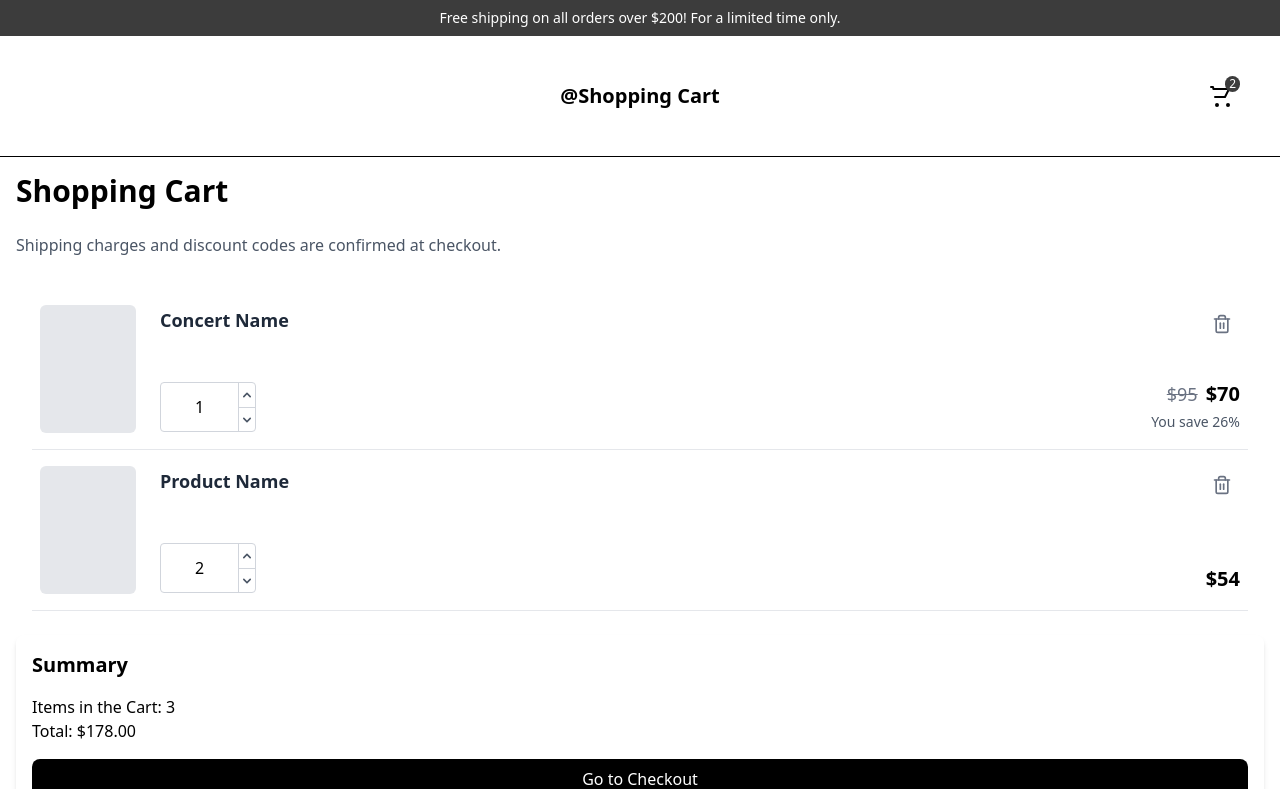
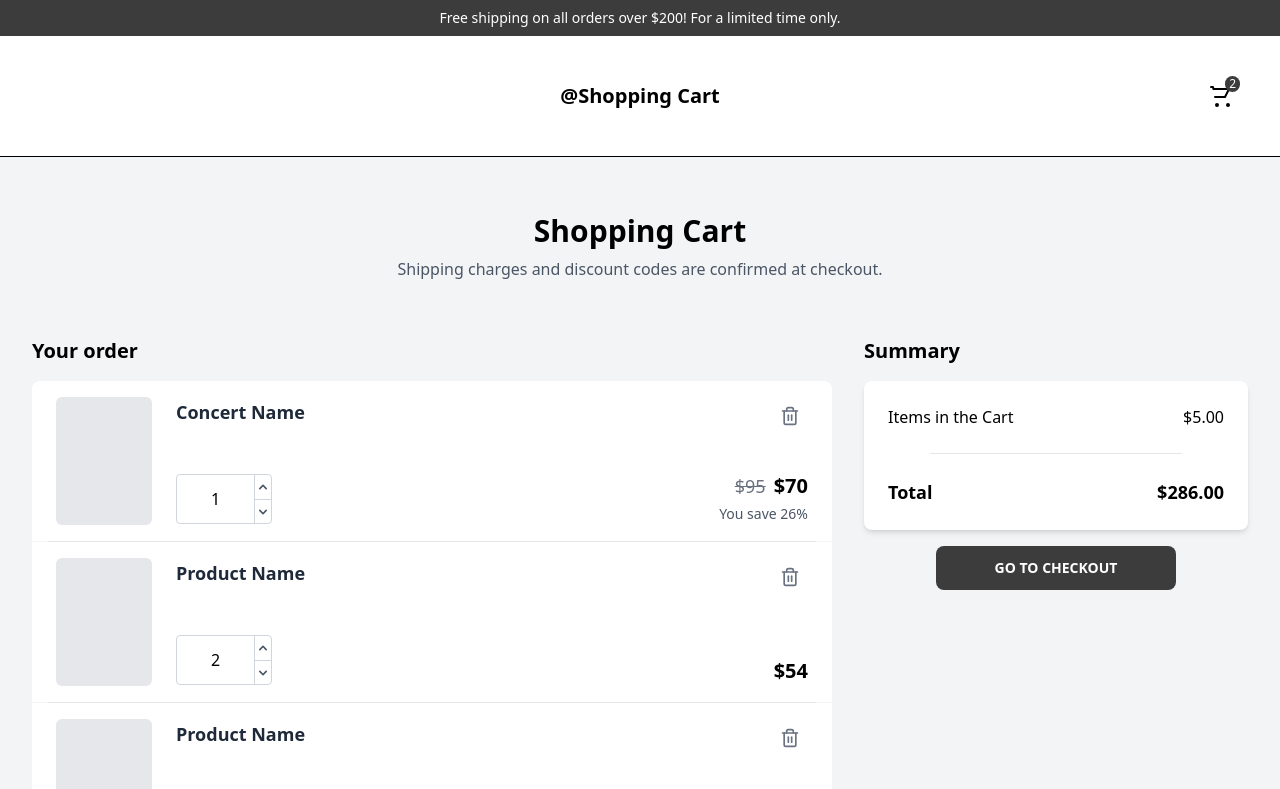
Before and after one commit to Sconde04/Shopping-Cart-Project, a React (Vite) app: page /cart in a window 1280 px wide. Shown: the top 789 px of the page. Built offline with nearby package versions, Linux system fonts and the light colour scheme.

Commit message:
Apply the correct UI

```diff
--- a/src/App.tsx
+++ b/src/App.tsx
@@ -11,7 +11,7 @@ const App: React.FC = () => {
     <Router> {/* Aquí envuelves toda la aplicación con Router */}
       <div className="w-screen h-screen flex flex-col">
         <Header />
-        <main className="flex-1">
+        <main className="flex-1 bg-gray-100">
           <Routes>
             <Route path="/" element={<Events />} />
             <Route path="/cart" element={<ShoppingCartPage />} />
--- a/src/components/Summary.tsx
+++ b/src/components/Summary.tsx
@@ -6,19 +6,30 @@ type SummaryProps = {
   totalPrice: number;
 };
 
-const Summary: React.FC<SummaryProps> = ({ totalItems, totalPrice }) => {
-  return (
-    <div className="bg-white p-4 rounded-lg shadow-md">
-      <h3 className="text-xl font-semibold">Summary</h3>
-      <div className="mt-4">
-        <p>Items in the Cart: {totalItems}</p>
-        <p>Total: ${totalPrice.toFixed(2)}</p>
+const Summary: React.FC<SummaryProps> = ({ totalItems, totalPrice }) => (
+  <div className="space-y-4"> {/* Contenedor vertical con espacio entre elementos */}
+    {/* Título fuera de la caja */}
+    <h2 className="text-xl font-semibold">Summary</h2>
+
+    {/* Caja blanca con los totales */}
+    <div className="bg-white p-6 rounded-lg shadow-md">
+      <div className="flex justify-between mb-2">
+        <span>Items in the Cart</span>
+        {/* Colocar precio de items en el carrito sin aplicar descuento */}
+        <span>${totalItems.toFixed(2)}</span>
       </div>
-      <button className="w-full bg-black text-white py-2 mt-4 rounded-lg hover:bg-gray-800 transition">
-        Go to Checkout
-      </button>
+      <div className="w-63 h-px bg-gray-200 mx-auto my-6" />
+      <div className="flex justify-between text-lg font-bold">
+        <span>Total</span>
+        <span>${totalPrice.toFixed(2)}</span>
+      </div>
     </div>
-  );
-};
+
+    {/* Botón fuera de la caja, ocupando todo el ancho de la caja de totales */}
+    <button className="flex justify-center w-60 mx-auto bg-[rgb(60,60,60)] text-white text-sm font-semibold py-3 rounded-lg hover:bg-gray-800 transition">
+      GO TO CHECKOUT
+    </button>
+  </div>
+);
 
 export default Summary;
--- a/src/pages/ShoppingCartPage.tsx
+++ b/src/pages/ShoppingCartPage.tsx
@@ -1,60 +1,51 @@
-// src/pages/ShoppingCart.tsx
+// src/pages/ShoppingCartPage.tsx
 import React, { useState } from 'react';
-import CartItem from '../components/CartItem';
+import OrderList from '../components/OrderList';
 import Summary from '../components/Summary';
 
 const ShoppingCartPage: React.FC = () => {
-  const [cartItems, setCartItems] = useState([
+  const [items, setItems] = useState([
     { name: 'Concert Name', price: 95, discountedPrice: 70, quantity: 1 },
+    { name: 'Product Name', price: 54, discountedPrice: 54, quantity: 2 },
     { name: 'Product Name', price: 54, discountedPrice: 54, quantity: 2 },
   ]);
 
-  const handleIncrease = (index: number) => {
-    const newItems = [...cartItems];
-    newItems[index].quantity += 1;
-    setCartItems(newItems);
+  const handleIncrease = (idx: number) => {
+    const c = [...items];
+    c[idx].quantity++;
+    setItems(c);
+  };
+  const handleDecrease = (idx: number) => {
+    const c = [...items];
+    if (c[idx].quantity > 1) c[idx].quantity--;
+    setItems(c);
+  };
+  const handleRemove = (idx: number) => {
+    setItems(items.filter((_, i) => i !== idx));
   };
 
-  const handleDecrease = (index: number) => {
-    const newItems = [...cartItems];
-    if (newItems[index].quantity > 1) {
-      newItems[index].quantity -= 1;
-      setCartItems(newItems);
-    }
-  };
-
-  const handleRemove = (index: number) => {
-    const newItems = cartItems.filter((_, i) => i !== index);
-    setCartItems(newItems);
-  };
-
-  const totalItems = cartItems.reduce((acc, item) => acc + item.quantity, 0);
-  const totalPrice = cartItems.reduce(
-    (acc, item) => acc + item.discountedPrice * item.quantity,
-    0
-  );
+  const totalItems = items.reduce((sum, i) => sum + i.quantity, 0);
+  const totalPrice = items.reduce((sum, i) => sum + i.discountedPrice * i.quantity, 0);
 
   return (
-    <div className="container mx-auto p-4">
-      <h1 className="text-3xl font-semibold mb-6">Shopping Cart</h1>
-      <p className="text-gray-600 mb-8">Shipping charges and discount codes are confirmed at checkout.</p>
-
-      <div className="mb-6">
-        {cartItems.map((item, index) => (
-          <CartItem
-            key={index}
-            name={item.name}
-            price={item.price}
-            discountedPrice={item.discountedPrice}
-            quantity={item.quantity}
-            onIncrease={() => handleIncrease(index)}
-            onDecrease={() => handleDecrease(index)}
-            onRemove={() => handleRemove(index)}
+    <div className="container mx-auto p-8 mt-6">
+      <h1 className="flex justify-center text-3xl font-bold mb-2">Shopping Cart</h1>
+      <p className="flex justify-center text-gray-600 mb-14">
+        Shipping charges and discount codes are confirmed at checkout.
+      </p>
+      <div className="grid lg:grid-cols-3 gap-8">
+        <div className="lg:col-span-2">
+          <OrderList
+            items={items}
+            onIncrease={handleIncrease}
+            onDecrease={handleDecrease}
+            onRemove={handleRemove}
           />
-        ))}
+        </div>
+        <div>
+          <Summary totalItems={totalItems} totalPrice={totalPrice} />
+        </div>
       </div>
-
-      <Summary totalItems={totalItems} totalPrice={totalPrice} />
     </div>
   );
 };
```
